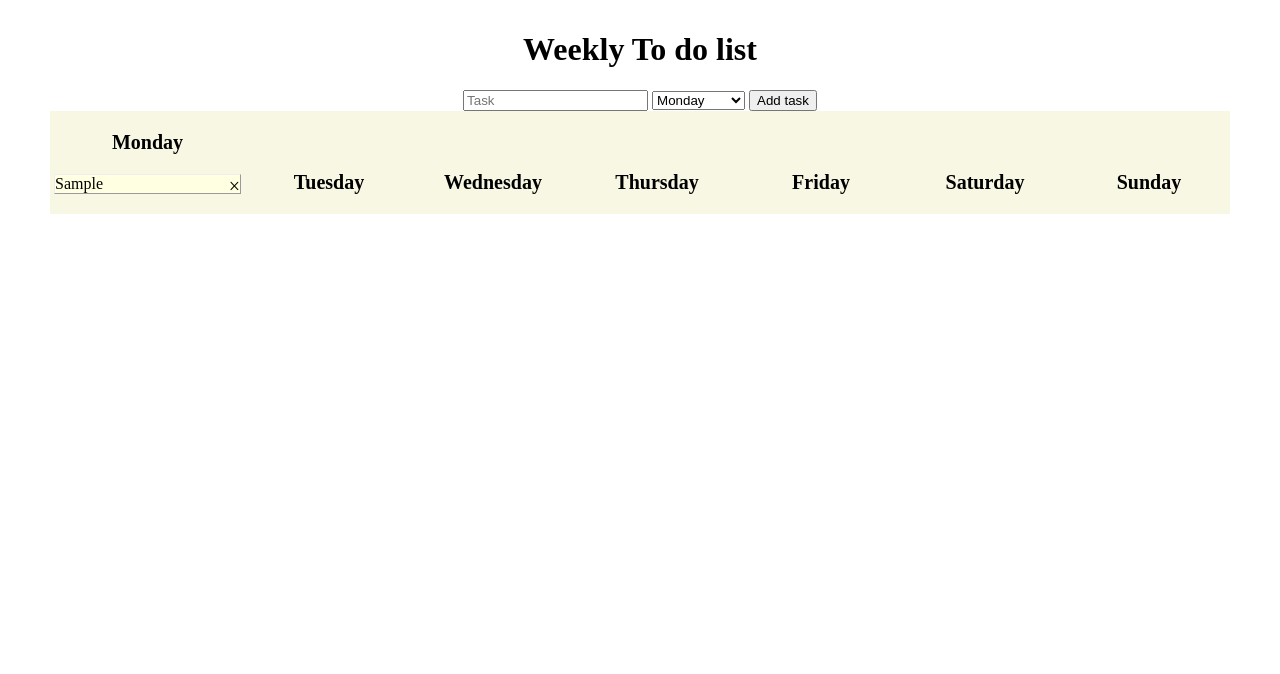
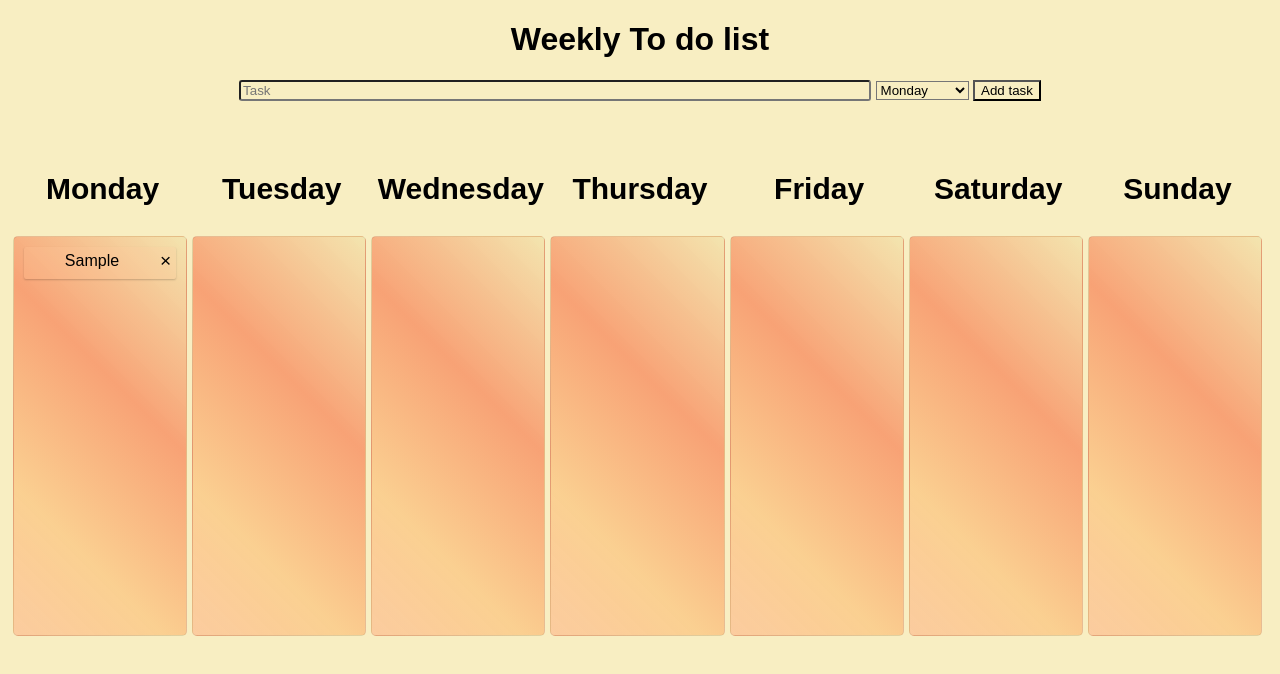
Before and after one commit to Matslu/todo, a plain HTML site: page index.html in a window 1280 px wide. Both pictures are taken after typing "Sample" into the empty fields and a click on the button "Add task". Drawn offline with Linux system fonts and the light colour scheme.

Commit message:
some changes with css and html

```diff
--- a/index.html
+++ b/index.html
@@ -26,55 +26,55 @@
                 <option value="SunUL">Sunday</option>
             </select>
              <button onclick="newLi()" class="btn">Add task</button>
+    </div>
+    <br><br>
+
+    <div class="grid">
+
+    <div class="container">
+<h3>Monday</h3>
+        <ul id="MonUL">
+
+        </ul>
 
     </div>
 
-    <div class="daysList">
+    <div class="container">
+<h3>Tuesday</h3>
+        <ul id="TueUL"></ul>
 
-    <ul id="MonUL">
-    <h3>Monday</h3>
+    </div>
 
-    </ul>
+    <div class="container">
+    <h3>Wednesday</h3>
+        <ul id="WedUL"></ul>
+    </div>
 
-     <ul id="TueUL">
-     <h3>Tuesday</h3>
+    <div class="container">
+    <h3>Thursday</h3>
+        <ul id="ThuUL"></ul>
+    </div>
 
+    <div class="container">
+    <h3>Friday</h3>
+        <ul id="FriUL"></ul>
+    </div>
 
-     </ul>
+    <div class="container">
+<h3>Saturday</h3>
+        <ul id="SatUL"></ul>
+    </div>
 
-    <ul id="WedUL">
-    <h3>Wednesday</h3>
+    <div class="container">
+<h3>Sunday</h3>
+        <ul id="SunUL"></ul>
+    </div>
 
-    </ul>
-
-    <ul id="ThuUL">
-    <h3>Thursday</h3>
-
-    </ul>
-
-    <ul id="FriUL">
-    <h3>Friday</h3>
-
-    </ul>
-
-    <ul id="SatUL">
-    <h3>Saturday</h3>
-
-    </ul>
-
-    <ul id="SunUL">
-    <h3>Sunday</h3>
-
-    </ul>
+    </div>
 
 
 
 
 
-
-</div>
-
-
-
 </body>
 </html>
--- a/style.css
+++ b/style.css
@@ -1,8 +1,7 @@
-body {
-    max-width: 1200px;
-    margin: auto;
-    padding: 10px;
+* {
+    font-family: Arial, Helvetica, sans-serif ;
   box-sizing: border-box;
+  background-color: rgb(248, 238, 194);
 }
 
 h1 {
@@ -10,64 +9,120 @@ h1 {
   text-shadow: 5px 5px 80%;
 }
 #inputForm {
-    display:block;
+  display: block;
   text-align: center;
 
   }
-
-ul {
-    position: relative;
-    left: 0;
-    right: 0;
-    margin: 0px 0;
-    padding: 0;
-    min-width: 160px;
-    display: inline-block;
-    flex-direction: column;
-    flex-flow: wrap;
+  #myInput {
+      width:50%;
+      border-radius: 3px;
   }
 
-ul li {
-position: relative;
-left:0;
-right:0;
+.grid {
+  padding: 5px;
+  display: grid;
+  grid-template-columns: 1fr 1fr 1fr 1fr 1fr 1fr 1fr;
+  grid-template-rows: auto;
+}
+.btn{
+    background-color: -webkit
+}
+.btn:hover {
+    cursor:pointer
+}
+.btn:active {
+    transform: scale(1.1);
+}
+
+#MonUL,
+#TueUL,
+#WedUL,
+#ThuUL,
+#FriUL,
+#SatUL,
+#SunUL {
+ background: linear-gradient(45deg, rgba(252,198,153,0.8634804263502276) 0%, rgba(250,204,140,0.9026961126247374) 26%, rgba(247,153,109,0.9026961126247374) 62%, rgba(242,227,171,0.8746849081429446) 100%);
+  border: 1px solid rgba(53, 51, 51, 0.1);
+  margin: 0 5px 0 0;
+  padding: 10px;
+  -webkit-transition: 0.3s;
+  transition: 0.3s;
+  width: 1fr 1fr 1fr 1fr 1fr 1fr 1fr;
+  min-height: 400px;
+  border-radius: 5px 5px 5px 5px;
   list-style-type: none;
-background: rgb(255, 255, 226);
-font-size: 16px;
-min-width: 185px;
-display: block;
-margin: 4px 4px 4px 4px;
-border: 1px ;
-border-style: outset;
-border-width: thin;*/
+}
 
-}
-ul li:hover{
-background: #ddd;
+#MonUL:hover,
+#TueUL:hover,
+#WedUL:hover,
+#ThuUL:hover,
+#FriUL:hover,
+#SatUL:hover,
+#SunUL:hover {
+  box-shadow: 0 8px 12px 0 rgba(0, 0, 0, 0.5);
 }
 
  h3 {
-    font-size: 20px;
-    position: sticky;
+  background-color: rgb(184, 178, 178) opacity: 50%;
+  width: auto;
+  height: auto;
+  font-size: 30px;
   text-align: center;
-    background-color: rbg(255,255,226);
+  justify-content: center;
 }
+
+li{
+    font-size: 1rem ;
+    margin: 0 0 3px 0 ;
+    width: 100%;
+    height: 2rem;
+    box-shadow: 0 1px 2px 0 rgba(0, 0, 0, 0.2);
+    vertical-align: bottom;
+    line-height: 1.7rem;
+    border-radius: 2px 2px 2px 2px;
+    z-index: 1;
+    background-color: rgba(252,198,153,0.2);
+    text-align: center;
+}
+
 .close {
-    display: inline;
-    position: absolute;
-    top: 0;
-    right: 0;
-    font-size: 20px;
-    justify-content: flex-end;
+float: right;
+padding: 0 5px 0 0;
+top: auto;
+font-size: 1.2rem;
+background-color: rgba(0,0,0,0);
+
+
 }
 
 .close:hover {
-    transform: scale(1.5);
-    transition: ease-in-out 0,2s;
+  transform: scale(2.0);
+  transition: ease-in-out 0, 2s;
   text-decoration: solid;
-    text-shadow: 1px 1px 20%;
+  text-shadow: 0 2px 2px rgba(0, 0, 0, 0.4);
   cursor: pointer;
 }
-.daysList {
-    background:rgb(247, 247, 227);
-}
+
+@media only screen and (max-width: 800px) {
+    .grid {
+  padding: 5px;
+  display: grid;
+  grid-template-columns: 1fr 1fr 1fr;
+  grid-template-rows: auto;
+} }
+@media only screen and (max-width: 600px) {
+     .grid {
+  padding: 5px;
+  display: grid;
+  grid-template-columns: 1fr 1fr;
+  grid-template-rows: auto;
+} }
+
+@media only screen and (max-width: 300px) {
+     .grid {
+  padding: 5px;
+  display: grid;
+  grid-template-columns: 1fr;
+  grid-template-rows: auto;
+} }
```
Also changed, not shown: app.js (+9 -2 lines). Lines whose indentation alone changed are shown as unchanged.
